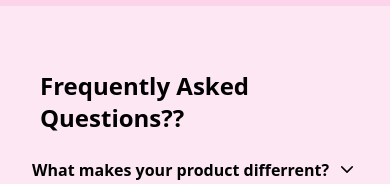
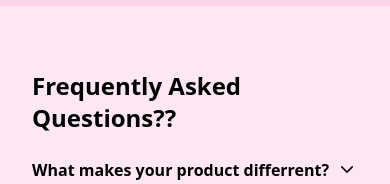
Before and after one commit to Victorakinwunmi/cake-web, a Nuxt app: page / in a window 390 px wide. Shown: the part 2816-3000 px from the top of the page. Built offline with nearby package versions, Linux system fonts and the light colour scheme.

Commit message:
i fixed the FAQ padding

```diff
--- a/pages/index.vue
+++ b/pages/index.vue
@@ -241,7 +241,7 @@
 
     <div class=" bg-pink-100 mt-10 lg:mt-0 py-16">
       <div class="">
-        <h1 class="px-10 font-bold mb-6 text-2xl lg:text-4xl md:px-52">Frequently Asked Questions??</h1>
+        <h1 class="px-8 font-bold mb-6 text-2xl lg:text-4xl md:px-52">Frequently Asked Questions??</h1>
       </div>
       <AccordionAppAccordion>
          <template #question>
```
